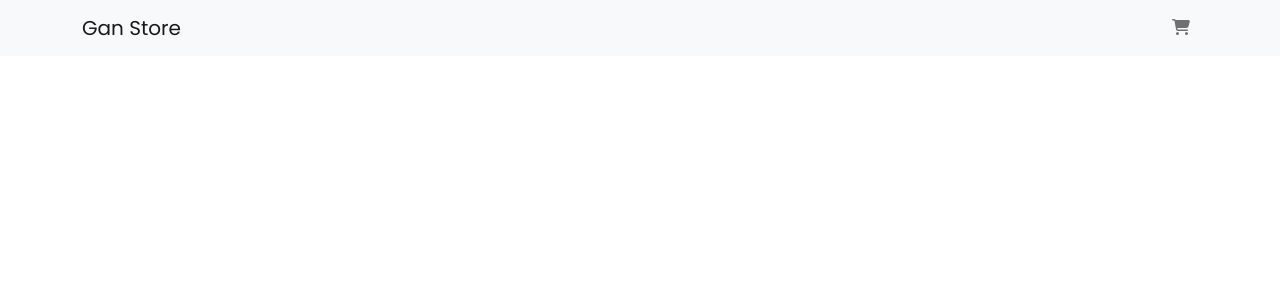
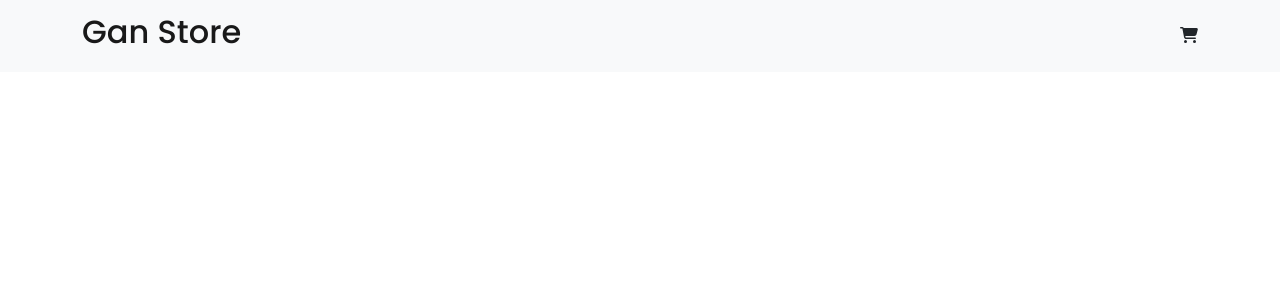
Before and after one commit to codermdshakil/gan-store, a React (Create React App) app: page / in a window 1280 px wide. Shown: the top 300 px of the page. Built offline with nearby package versions, Linux system fonts and the light colour scheme.

Commit message:
some change that i make in header

```diff
--- a/src/components/Header/Header.js
+++ b/src/components/Header/Header.js
@@ -7,9 +7,11 @@ const Header = () => {
     return (
         <Navbar bg="light" variant="light">
         <Container>
-        <Navbar.Brand href="./home">Gan Store</Navbar.Brand>
+        <Navbar.Brand href="./home">
+         <h2>Gan Store</h2>
+        </Navbar.Brand>
         <Nav className="ms-auto">
-          <Nav.Link href="./"><FontAwesomeIcon icon={faShoppingCart} /></Nav.Link>
+          <Nav.Item href="./"><FontAwesomeIcon icon={faShoppingCart} /></Nav.Item>
         </Nav>
         </Container>
       </Navbar>
```
